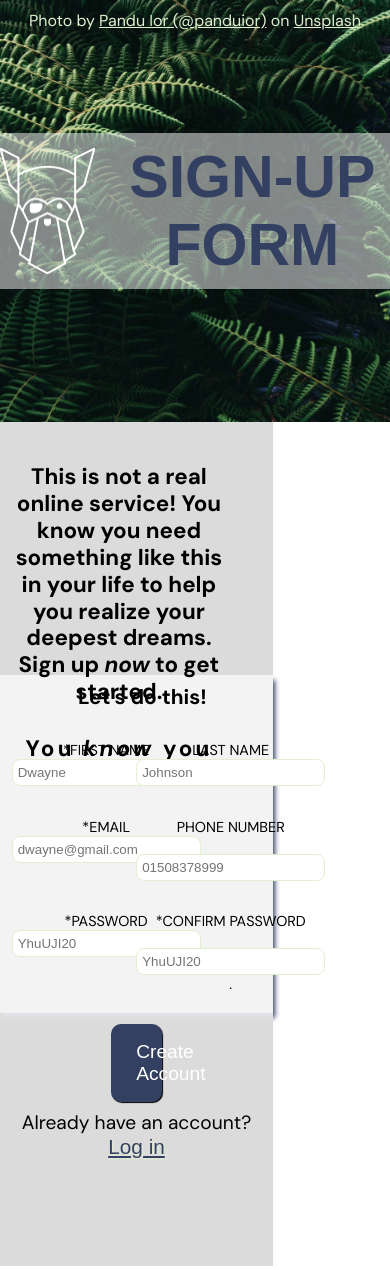
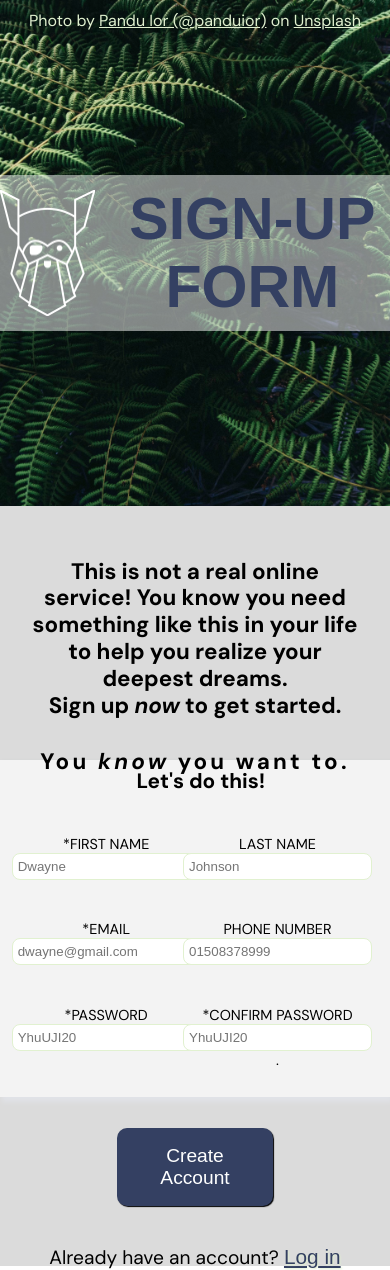
Before and after one commit to Firkax69/signUpForm-project, a plain HTML site: page index.html in a window 390 px wide. Drawn offline with Linux system fonts and the light colour scheme; a web font is replaced by a local one.

Commit message:
Finish styling main section, form left to do.

```diff
--- a/styles.css
+++ b/styles.css
@@ -189,7 +189,7 @@ a:hover {
 
 /* Smaller screens - resize*/
 
-@media only screen and (max-width:600px) {
+@media only screen and (max-width:730px) {
     body {
         flex-flow: column;
         height: auto;
@@ -198,7 +198,7 @@ a:hover {
 
     .logo {
         width: 100vw;
-        height: 50vh; /* need changing to less */
+        height: 60vh; /* need changing to less */
         display: flex;
         background-size: cover;
     }
@@ -212,4 +212,30 @@ a:hover {
         top: 0;
         padding: 10px 0;
     }
+
+    .rh-side {
+        width: 100vw;
+    }
+
+    .main {
+        width: 100vw;
+    }
+
+    .header {
+        width: 100vw;
+        height: 30vh;
+        padding: 10px 30px;
+        margin: 0;
+    }
+
+    .footer {
+        width: 100vw;
+        height: 20vh;
+    }
+
+    button {
+        width: 40vw;
+        margin-bottom: 10vw;
+        margin-top: 5vw;
+    }
 }
```
